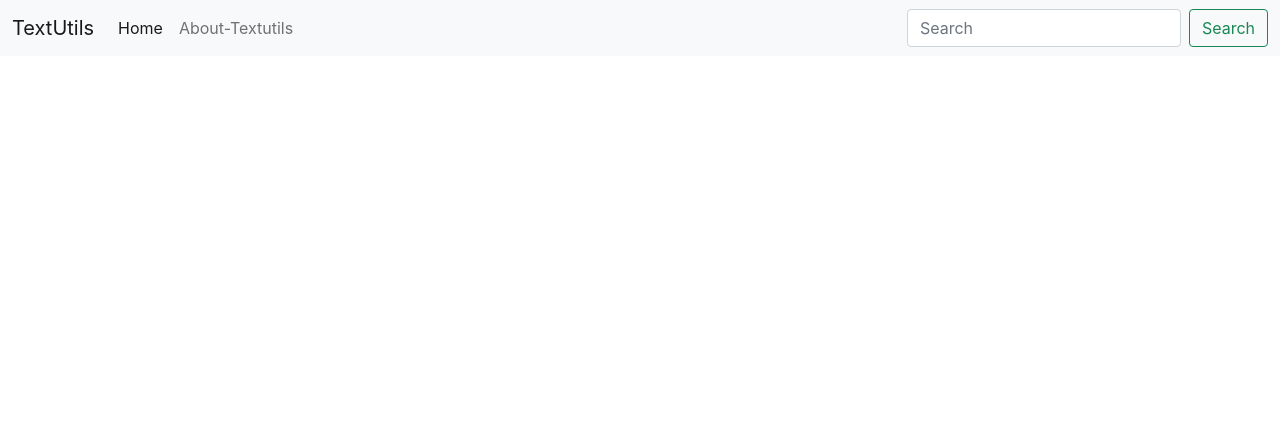
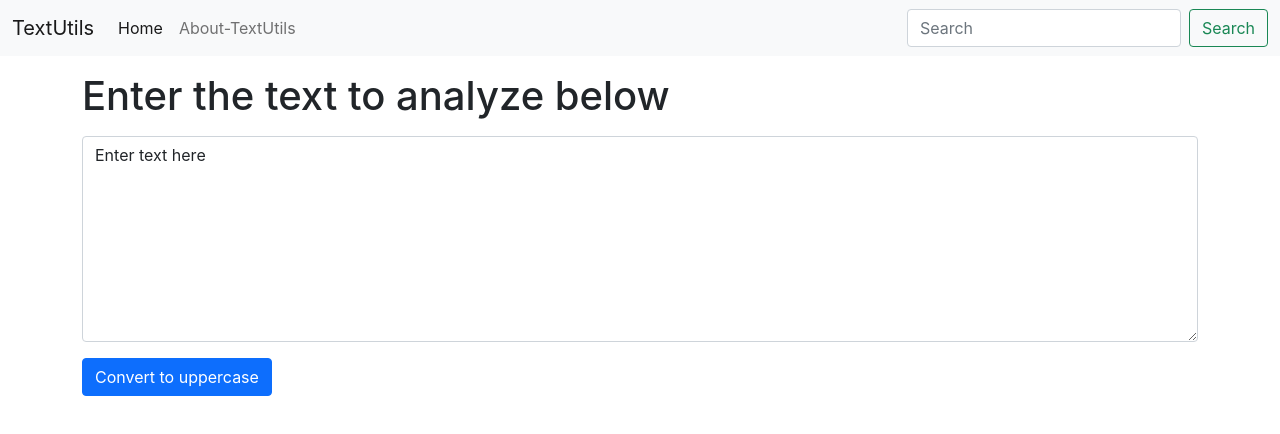
Before and after one commit to Radmehan/React-js, a React (Create React App) app: page / in a window 1280 px wide. Shown: the top 434 px of the page. Built offline with nearby package versions, Linux system fonts and the light colour scheme.

Commit message:
tutorial-7 understanding state & handle events

```diff
--- a/src/App.js
+++ b/src/App.js
@@ -2,15 +2,22 @@
 import './App.css';
 import './App1.css';
 import Navbar from './components/Navbar';
+import TextForm from './components/TextForm';
 
 let name="Harry"
 
 function App() {
   return (
     <>
+      {/* <Navbar/>  */}
 
-    <Navbar title="TextUtils" aboutText="About-Textutils"/>
-    {/* <Navbar/>  */}
+    <Navbar title="TextUtils"/>
+
+    <div className="container">
+    <TextForm  heading="Enter the text to analyze below" />
+    </div>
+
+
     </>
   );
 }
--- a/src/components/Navbar.js
+++ b/src/components/Navbar.js
@@ -36,5 +36,5 @@
 
 Navbar.defaultProps={
     title : "Set-Title-Here",
-    aboutText : "About-text-here"
+    aboutText : "About-TextUtils"
 };
--- /dev/null
+++ b/src/components/TextForm.js
@@ -0,0 +1,29 @@
+import React, { useState } from 'react';
+
+
+export default function TextForm(props) {
+    const [text, setText] = useState("Enter text here");
+
+    const handleUpClick = ()=>{
+        // console.log("Uppercase was clicked" + text);
+        let newText= text.toUpperCase();
+        setText(newText);
+    }
+    const handleOnchange = (event)=>{
+        // console.log("On change");
+        setText(event.target.value);
+    }
+
+    // text = "New text"; // wrong way to set text
+    //setText("New text"); // Correct way to set text
+
+    return (
+      <div className="my-3">
+        <h1>{props.heading}</h1>
+        <div className="my-3">
+        <textarea className="form-control" value={text} onChange={handleOnchange} id='myBox' rows="8"></textarea>
+        </div>
+        <button className="btn btn-primary" onClick={handleUpClick}>Convert to uppercase</button>
+      </div>
+    );
+}
```
